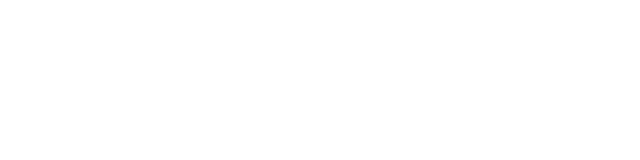
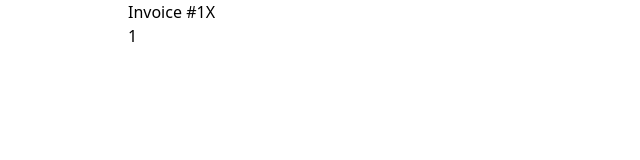
Before and after one commit to iO-Academy/2024-may-invoicing-sloth-rockets, a React (Vite) app: page /ViewInvoice/1/1 in a window 1280 px wide. Before the commit this address had no page. Shown: the top 160 px of the page, without its empty margins (0-640 px from the left). Built offline with nearby package versions, Linux system fonts and the light colour scheme.

Commit message:
passing id

```diff
--- a/src/App.jsx
+++ b/src/App.jsx
@@ -12,7 +12,7 @@
         {/* Homepage*/}
         <Route path="/" element={<InvoiceContainer />} />
         {/* ViewInvoice*/}
-        <Route path="/ViewInvoice/:idName" element={<ViewInvoice />} />
+        <Route path="/ViewInvoice/:idName/:id" element={<ViewInvoice />} />
         {/* CreateInvoice*/}
         <Route path="/CreateInvoice" element={<CreateInvoice />} />
       </Routes>
--- a/src/component/Invoice/index.jsx
+++ b/src/component/Invoice/index.jsx
@@ -2,13 +2,13 @@
 import moment from "moment"
 import { Link } from "react-router-dom";
 
-function Invoice({invoiceTotal, invoiceStatus, clientName, invoiceId, dueDate}) {
+function Invoice({invoiceTotal, invoiceStatus, clientName, invoiceId, dueDate, id}) {
 
     const date = moment(dueDate);
     const formattedDate = date.format("DD MMMM YYYY");
 
     return (
-        <Link to={`/ViewInvoice/${invoiceId}`}>
+        <Link to={`/ViewInvoice/${invoiceId}/${id}`}>
             <div className="p-10">
 
                 <div>
--- a/src/component/InvoiceContainer/index.jsx
+++ b/src/component/InvoiceContainer/index.jsx
@@ -22,7 +22,7 @@
             <Header/>
 
 
-            {invoices.map(invoice => <Invoice invoiceTotal={invoice.invoice_total} invoiceStatus={invoice.status_name} clientName={invoice.name} invoiceId={invoice.invoice_id} dueDate={invoice.due}/>)}
+            {invoices.map(invoice => <Invoice invoiceTotal={invoice.invoice_total} invoiceStatus={invoice.status_name} clientName={invoice.name} invoiceId={invoice.invoice_id} dueDate={invoice.due} id={invoice.id}/>)}
 
 
             <Footer />
--- a/src/component/ViewInvoice/index.jsx
+++ b/src/component/ViewInvoice/index.jsx
@@ -2,10 +2,12 @@
 import ViewHeader from "../ViewHeader"
 
 function ViewInvoice({}){
-    const {idName} = useParams()
+    const {idName, id} = useParams()
+
     return(
         <>
-        <ViewHeader idName={idName}/>
+        <ViewHeader idName={idName} />
+        <p>{id}</p>
         </>
     )
 }
```
